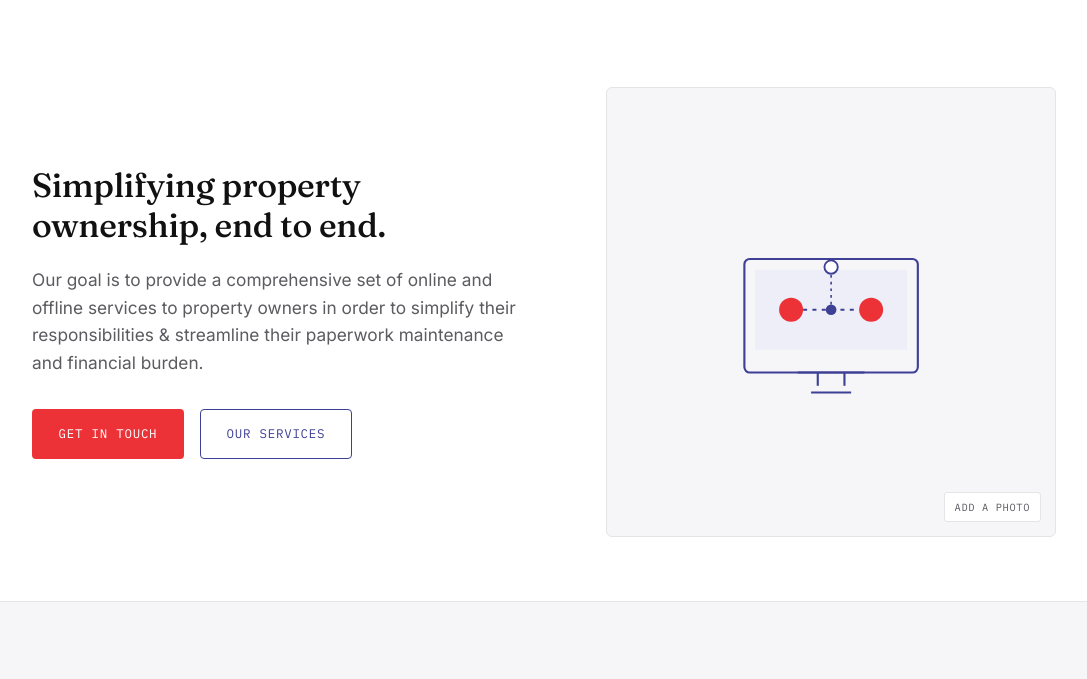
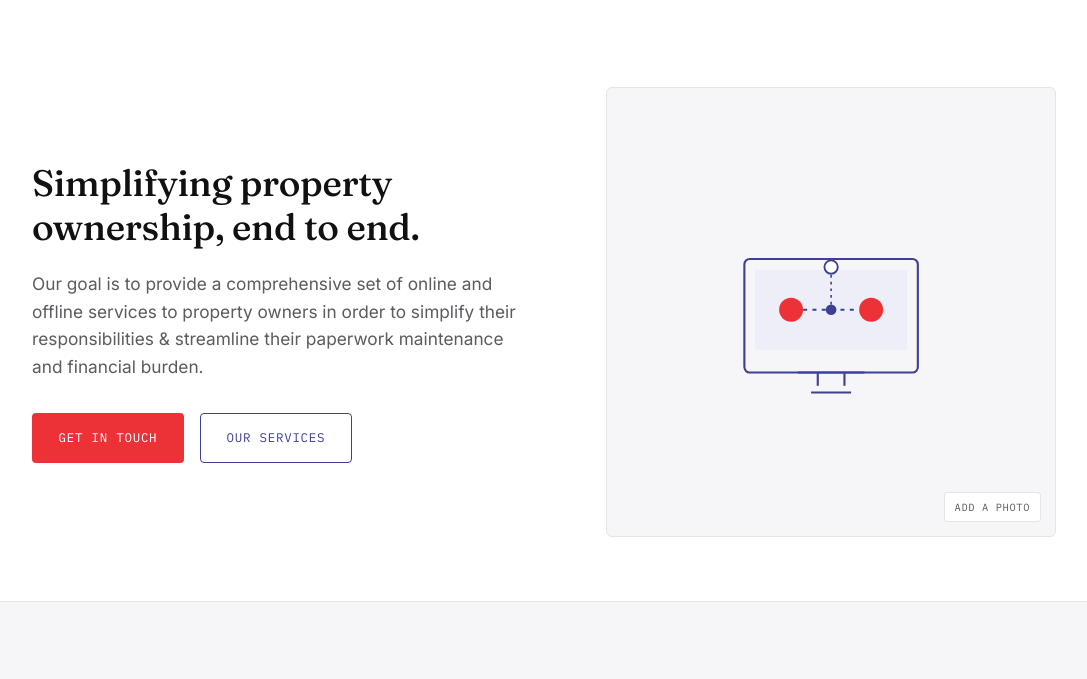
Before and after one commit to tecknobitsolutions/tecknobitsolutions.github.io, a plain HTML site: page index.html in a window 1280 px wide. Shown: the part 91-770 px from the top of the page, without its empty margins (96-1183 px from the left). Drawn offline with Linux system fonts and the light colour scheme.

Commit message:
Update styles.css

```diff
--- a/styles.css
+++ b/styles.css
@@ -180,7 +180,7 @@ a:focus-visible, button:focus-visible, input:focus-visible, textarea:focus-visib
 h1 {
   font-family: var(--font-display);
   font-weight: 500;
-  font-size: clamp(1.6rem, 3.5vw, 2.1rem);
+  font-size: clamp(1.75rem, 3.8vw, 2.3rem);
   line-height: 1.2;
   letter-spacing: -0.01em;
   max-width: 16ch;
```
